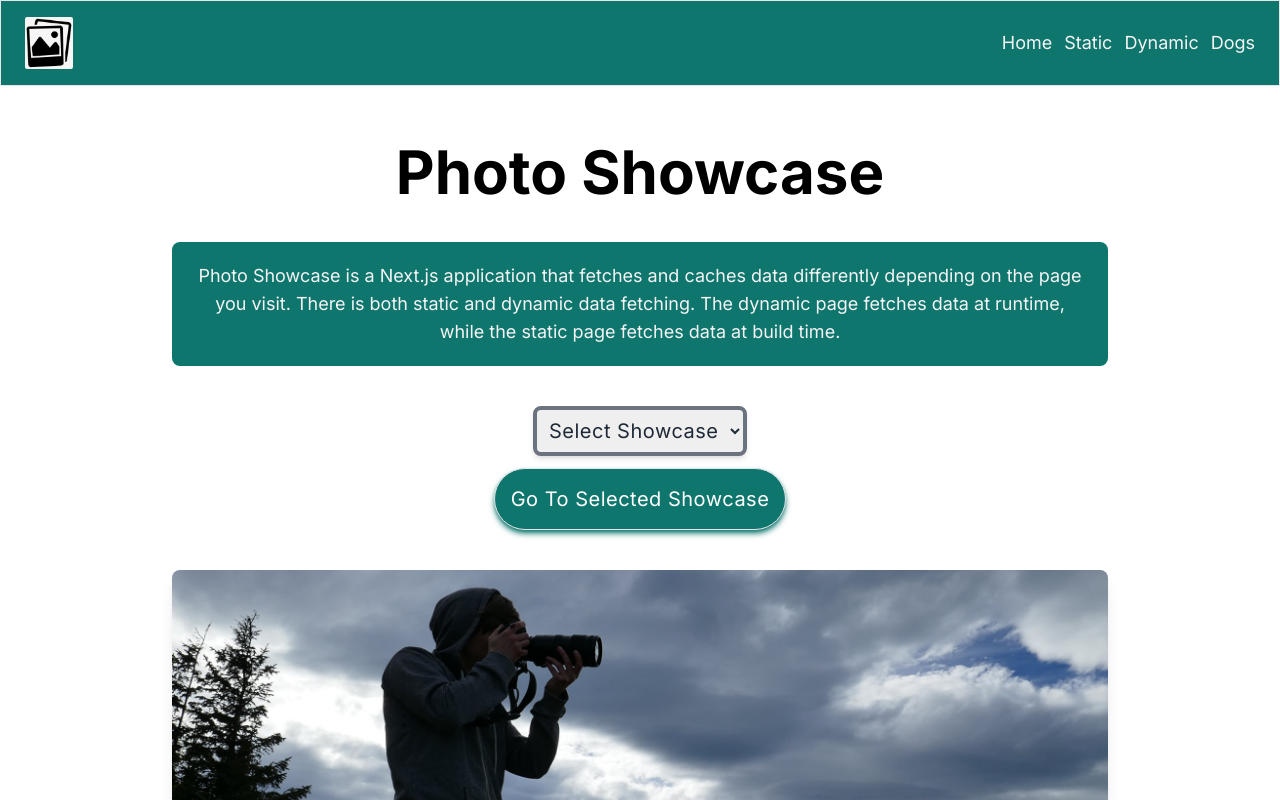
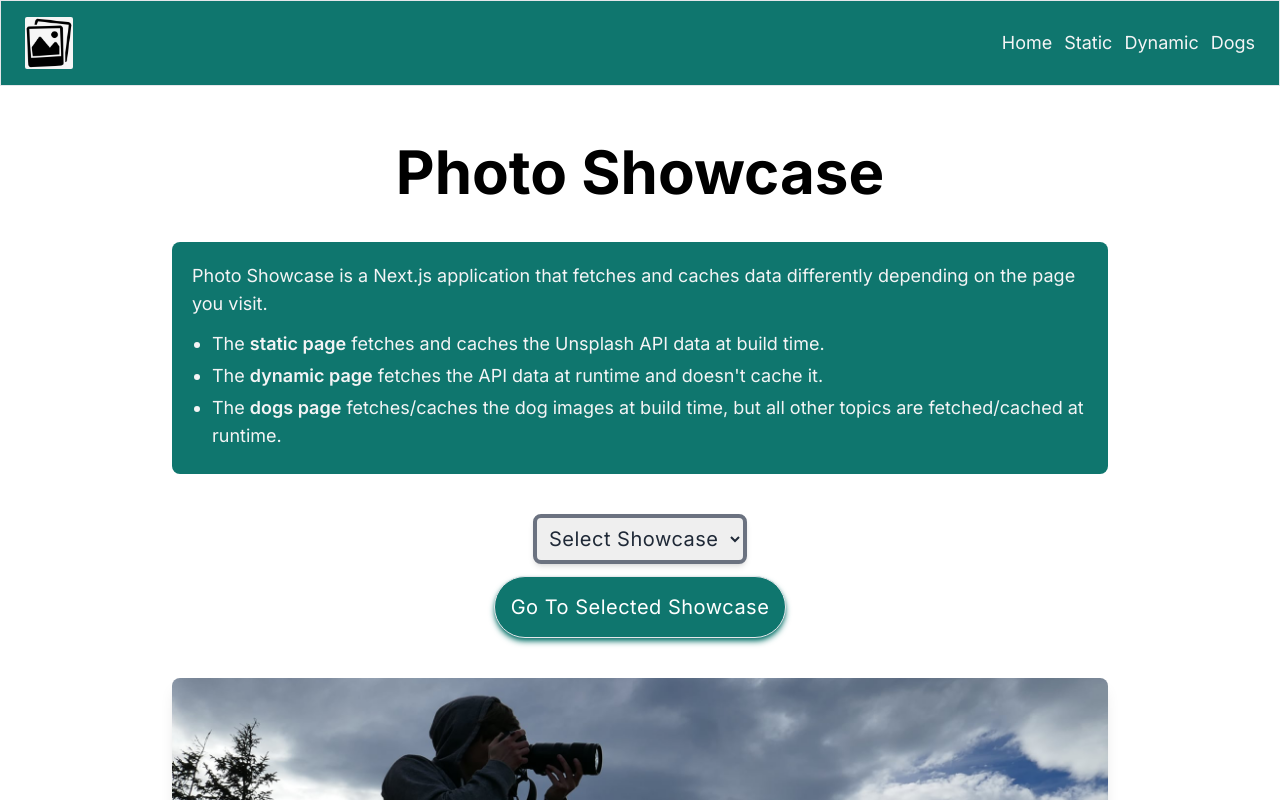
Before and after one commit to acktreptow/photo-showcase, a Next.js app: page / in a window 1280 px wide. Shown: the top 800 px of the page. Built offline with nearby package versions, Linux system fonts and the light colour scheme.

Commit message:
update description

```diff
--- a/src/app/page.tsx
+++ b/src/app/page.tsx
@@ -25,12 +25,27 @@ function Homepage() {
       <h1 className="text-4xl font-bold mt-5 mb-10 text-center lg:my-10 lg:text-6xl">
         Photo Showcase
       </h1>
-      <p className="bg-teal-700 text-center rounded-lg text-zinc-100 p-3 mb-10 text-lg md:w-3/4 lg:p-5 md:mx-auto">
-        Photo Showcase is a Next.js application that fetches and caches data
-        differently depending on the page you visit. There is both static and
-        dynamic data fetching. The dynamic page fetches data at runtime, while
-        the static page fetches data at build time.
-      </p>
+      <div className="bg-teal-700 rounded-lg text-zinc-100 p-3 mb-10 text-lg md:w-3/4 lg:p-5 md:mx-auto">
+        <p className="mb-3">
+          Photo Showcase is a Next.js application that fetches and caches data
+          differently depending on the page you visit.
+        </p>
+        <ul className=" list-disc ml-5">
+          <li className="mb-1">
+            The <span className="font-semibold">static page</span> fetches and
+            caches the Unsplash API data at build time.
+          </li>
+          <li className="mb-1">
+            The <span className="font-semibold">dynamic page</span> fetches the
+            API data at runtime and doesn&#39;t cache it.
+          </li>
+          <li className="mb-1">
+            The <span className="font-semibold">dogs page</span> fetches/caches
+            the dog images at build time, but all other topics are
+            fetched/cached at runtime.
+          </li>
+        </ul>
+      </div>
       <form onSubmit={handleSubmit} className="text-xl mb-10 lg:tracking-wide">
         <select
           value={selectedPage}
--- a/src/app/topics/[topic]/page.tsx
+++ b/src/app/topics/[topic]/page.tsx
@@ -48,7 +48,7 @@ async function TopicPage({
             height={200}
             alt={image.alt_description}
             key={image.urls.raw}
-            className="w-full h-full object-cover"
+            className="w-full h-full object-cover rounded-lg"
           />
         ))}
       </div>
```
